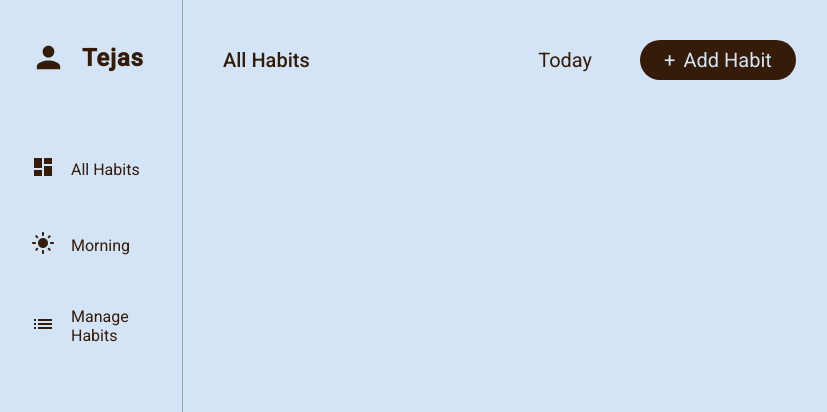
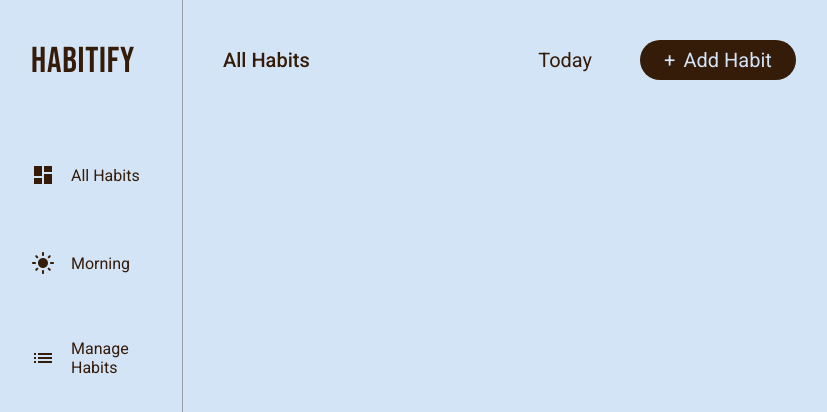
Before and after one commit to tejas-muthya37/habit-tracker, a React (Create React App) app: page / in a window 1280 px wide. Shown: the top 412 px of the page, without its empty margins (9-836 px from the left). Built offline with nearby package versions, Linux system fonts and the light colour scheme.

Commit message:
Style: Sidebar styling

```diff
--- a/public/index.html
+++ b/public/index.html
@@ -8,7 +8,7 @@
       name="description"
       content="Web site created using create-react-app"
     />
-    <title>Habit Tracker</title>
+    <title>Habitify | Habit Tracker</title>
   </head>
   <body>
     <noscript>You need to enable JavaScript to run this app.</noscript>
--- a/src/App.css
+++ b/src/App.css
@@ -1,5 +1,6 @@
 @import url('https://fonts.googleapis.com/css2?family=Roboto:wght@400;500&display=swap');
 @import url('https://fonts.googleapis.com/css2?family=Sacramento&display=swap');
+@import url('https://fonts.googleapis.com/css2?family=Bebas+Neue&display=swap');
 
 :root {
   --primary-font: 'Roboto', sans-serif;
@@ -7,6 +8,7 @@
   --primary-color: #341C09;
   --border-color: #9f9f9f;
   --secondary-font: 'Sacramento', cursive;
+  --logo-font: 'Bebas Neue', cursive;
 }
 
 * {
--- a/src/Components/Sidebar/Sidebar.js
+++ b/src/Components/Sidebar/Sidebar.js
@@ -1,5 +1,4 @@
 import "./sidebar.css";
-import PersonIcon from "@mui/icons-material/Person";
 import DashboardIcon from "@mui/icons-material/Dashboard";
 import ListIcon from "@mui/icons-material/List";
 import LightModeIcon from "@mui/icons-material/LightMode";
@@ -7,9 +6,7 @@ import LightModeIcon from "@mui/icons-material/LightMode";
 const Sidebar = () => {
   return (
     <div className="Sidebar">
-      <div className="user-profile">
-        <PersonIcon fontSize="large" /> Tejas
-      </div>
+      <div className="sidebar-logo">HABITIFY</div>
       <ul>
         <li>
           <span>
--- a/src/Components/Sidebar/sidebar.css
+++ b/src/Components/Sidebar/sidebar.css
@@ -12,7 +12,7 @@
     list-style-type: none;
     display: flex;
     flex-direction: column;
-    gap: 2rem;
+    gap: 3rem;
 }
 
 .Sidebar ul li {
@@ -20,16 +20,20 @@
     align-items: center;
     gap: 1rem;
     padding: 0.5rem;
+    cursor: pointer;
+}
+
+.Sidebar ul li span {
+    display: flex;
+    align-items: center;
 }
 
 
-.user-profile {
-    display: flex;
-    align-items: center;
-    gap: 1rem;
+.sidebar-logo {
     margin-bottom: 2rem;
-    font-size: 1.5rem;
-    font-weight: 600;
+    font-size: 2.25rem;
     padding: 0.5rem;
     letter-spacing: 0.05rem;
+    font-family: var(--logo-font);
+    cursor: pointer;
 }
```
